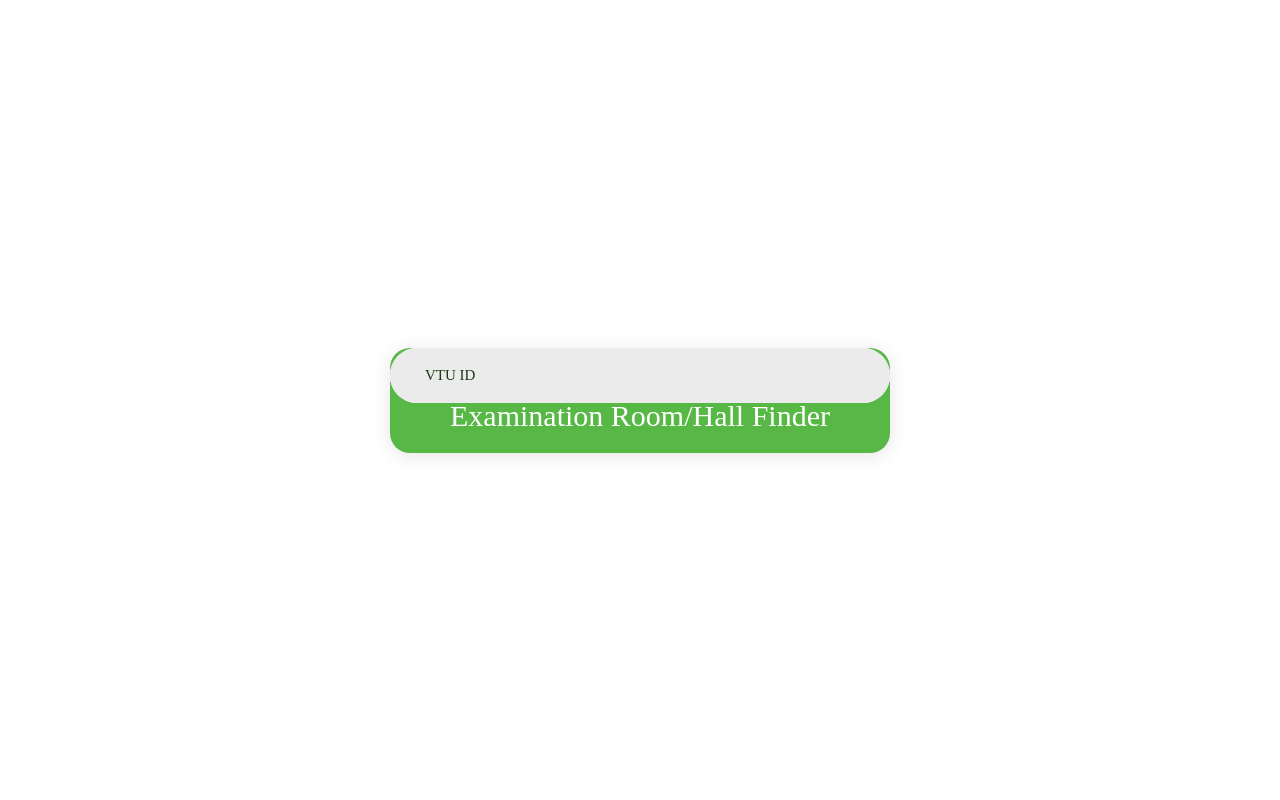
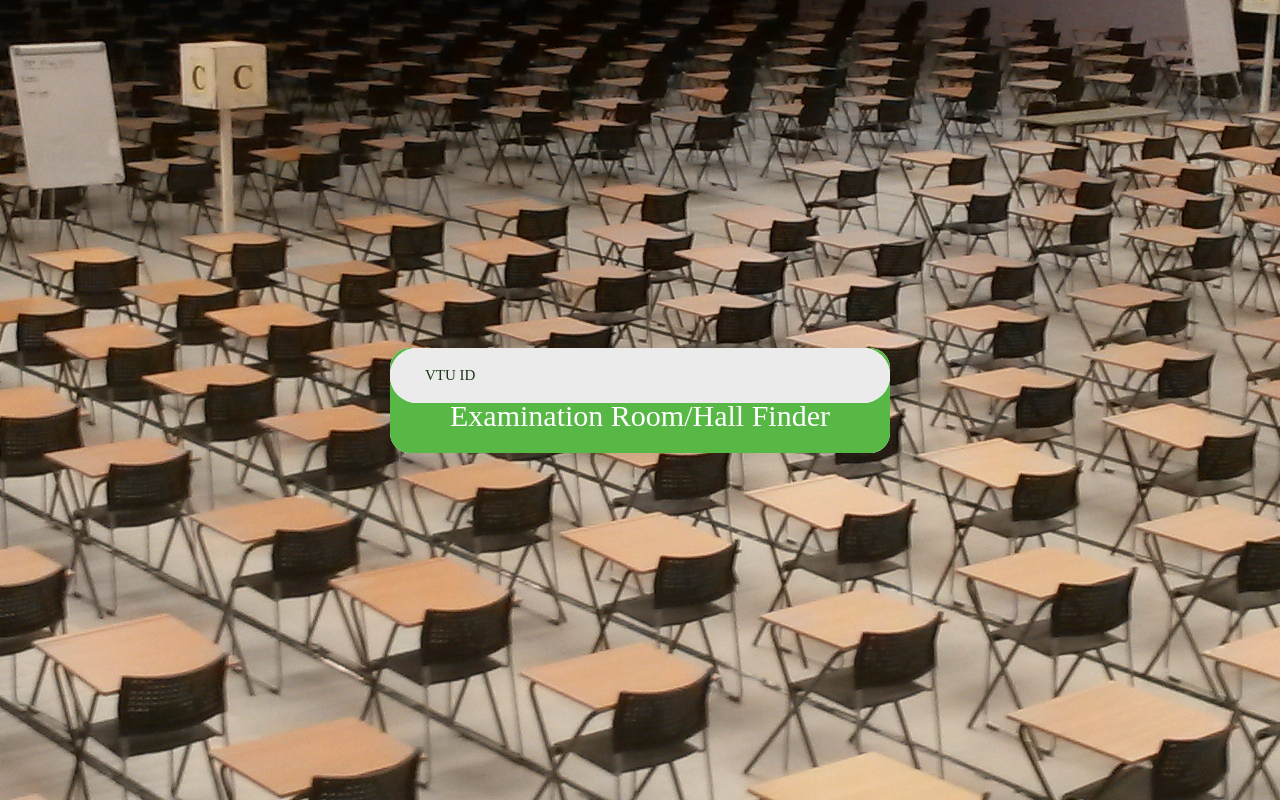
Before and after one commit to MePsyDuck/ExamSchedule, a Django app: page / in a window 1280 px wide. Run offline with Django 3.2, Linux system fonts and the light colour scheme; some web fonts are replaced.

Commit message:
Styling fixes

```diff
--- a/static/css/back.css
+++ b/static/css/back.css
@@ -1,3 +1,3 @@
 body {
-    background-image: url("images/exam1.jpg");
+    background: url("/static/images/exam1.jpg") no-repeat center center;
 }
--- a/static/css/main.css
+++ b/static/css/main.css
@@ -3,17 +3,17 @@
 
 @font-face {
     font-family: Ubuntu-Regular;
-    src: url('../fonts/ubuntu/Ubuntu-Regular.ttf');
+    src: url('/static/fonts/ubuntu/Ubuntu-Regular.ttf');
 }
 
 @font-face {
     font-family: Ubuntu-Bold;
-    src: url('../fonts/ubuntu/Ubuntu-Bold.ttf');
+    src: url('/static/fonts/ubuntu/Ubuntu-Bold.ttf');
 }
 
 @font-face {
     font-family: JosefinSans-Bold;
-    src: url('../fonts/JosefinSans/JosefinSans-Bold.ttf');
+    src: url('/static/fonts/JosefinSans/JosefinSans-Bold.ttf');
 }
 
 /*//////////////////////////////////////////////////////////////////
@@ -188,7 +188,7 @@
     align-items: center;
     padding: 15px;
     position: relative;
-    background-color: #fff;
+    /*background-color: #fff;*/
 }
 
 .wrap-login100 {
--- a/templates/student_login.html
+++ b/templates/student_login.html
@@ -15,7 +15,7 @@
 <div class="limiter">
     <div class="container-login100">
         <div class="wrap-login100">
-            <form class="login100-form validate-form p-l-55 p-r-55 p-t-178" name="form"
+            <form class="login100-form validate-form p-l-55 p-r-55 p-t-178 p-b-20" name="form"
                   action="{% url "show_schedule" %}" method="post">
                 {% csrf_token %}
                 <span class="login100-form-title">
```
